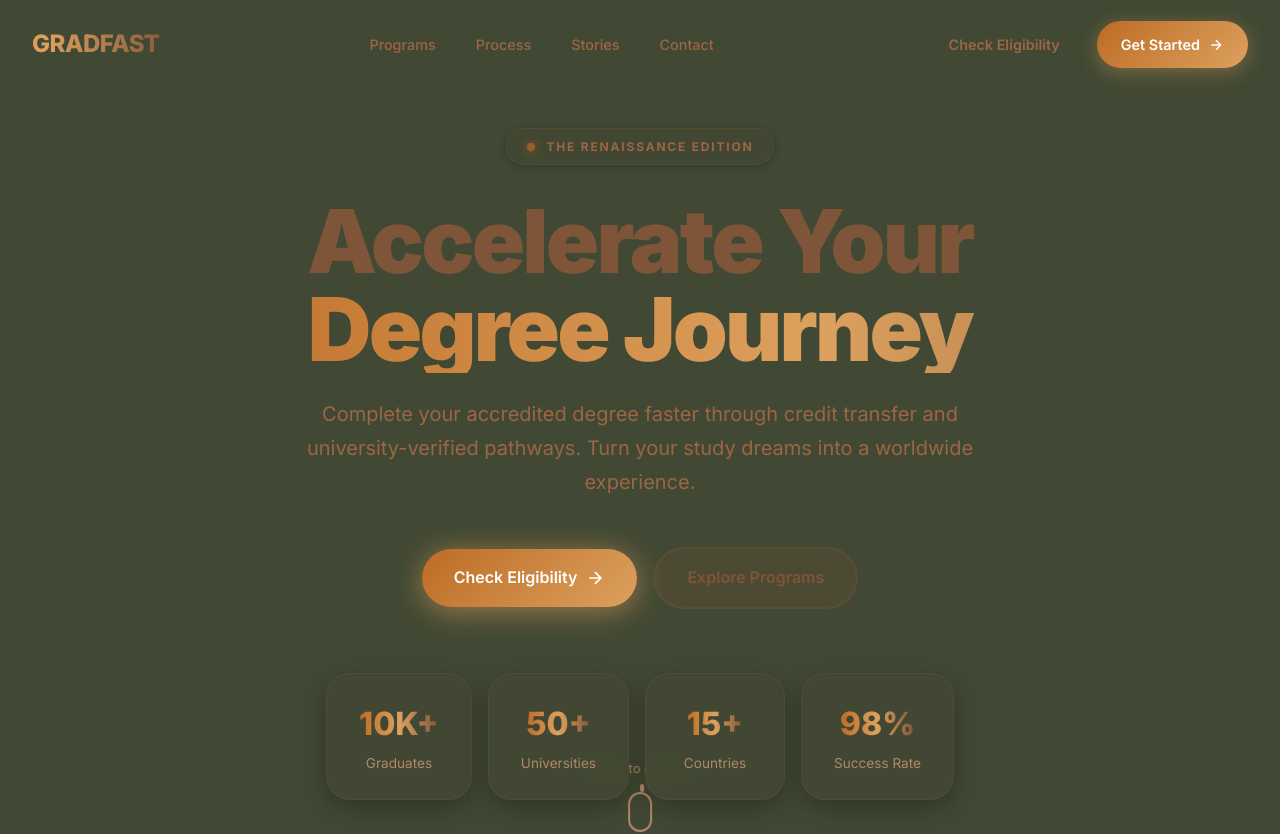
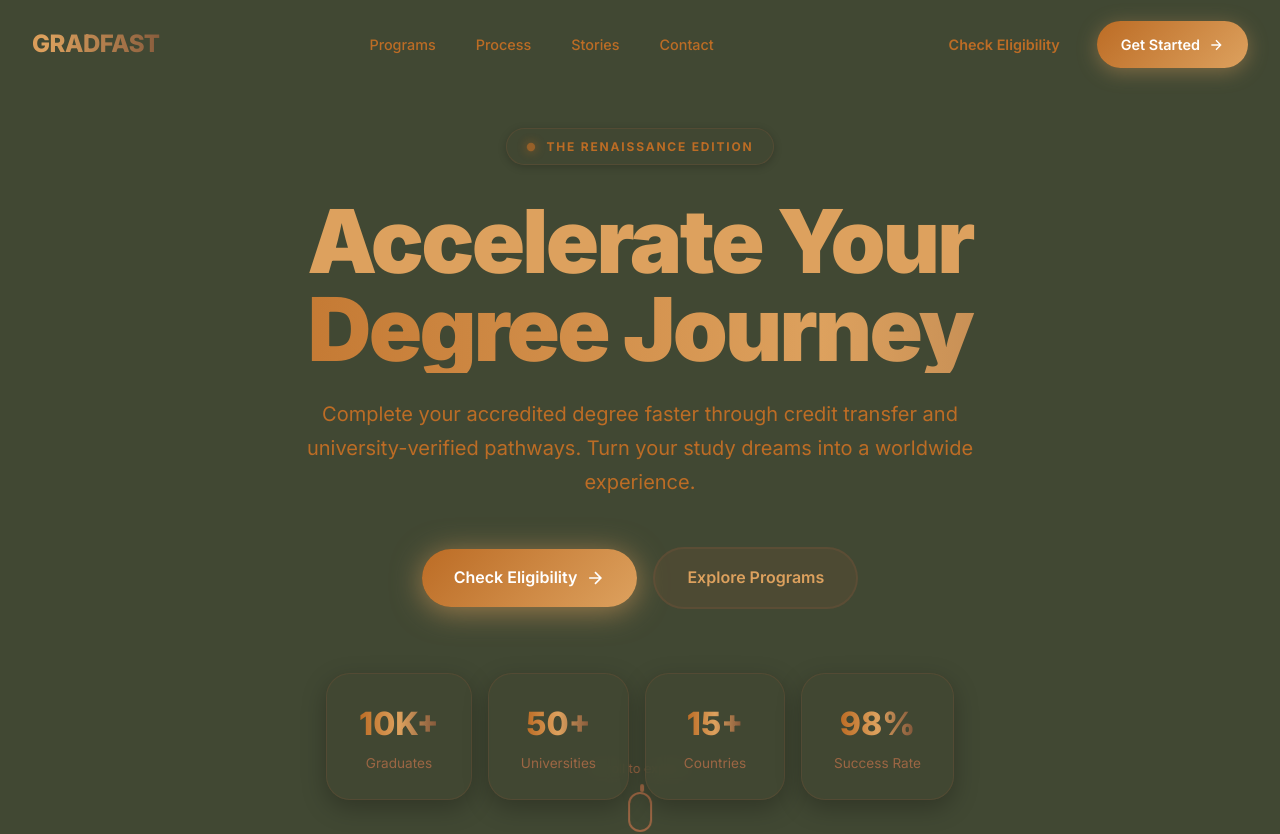
Before and after one commit to punithrajhs8-png/podimass, a React (Vite) app: page / in a window 1280 px wide. Shown: the top 834 px of the page. Built offline with nearby package versions, Linux system fonts and the light colour scheme.

Commit message:
Change font color to golden honey (#dda15e)

```diff
--- a/src/index.css
+++ b/src/index.css
@@ -8,10 +8,10 @@
   --color-bg-card: rgba(127, 85, 57, 0.1);
   --color-bg-card-hover: rgba(127, 85, 57, 0.15);
 
-  /* Text Colors - Warm Brown Tones */
-  --color-text-primary: #7f5539;
-  --color-text-secondary: #9c6644;
-  --color-text-muted: #b08968;
+  /* Text Colors - Golden/Honey Tones */
+  --color-text-primary: #dda15e;
+  --color-text-secondary: #bc6c25;
+  --color-text-muted: #9c6644;
 
   /* Accent Colors */
   --color-cyan: #dda15e;
```
